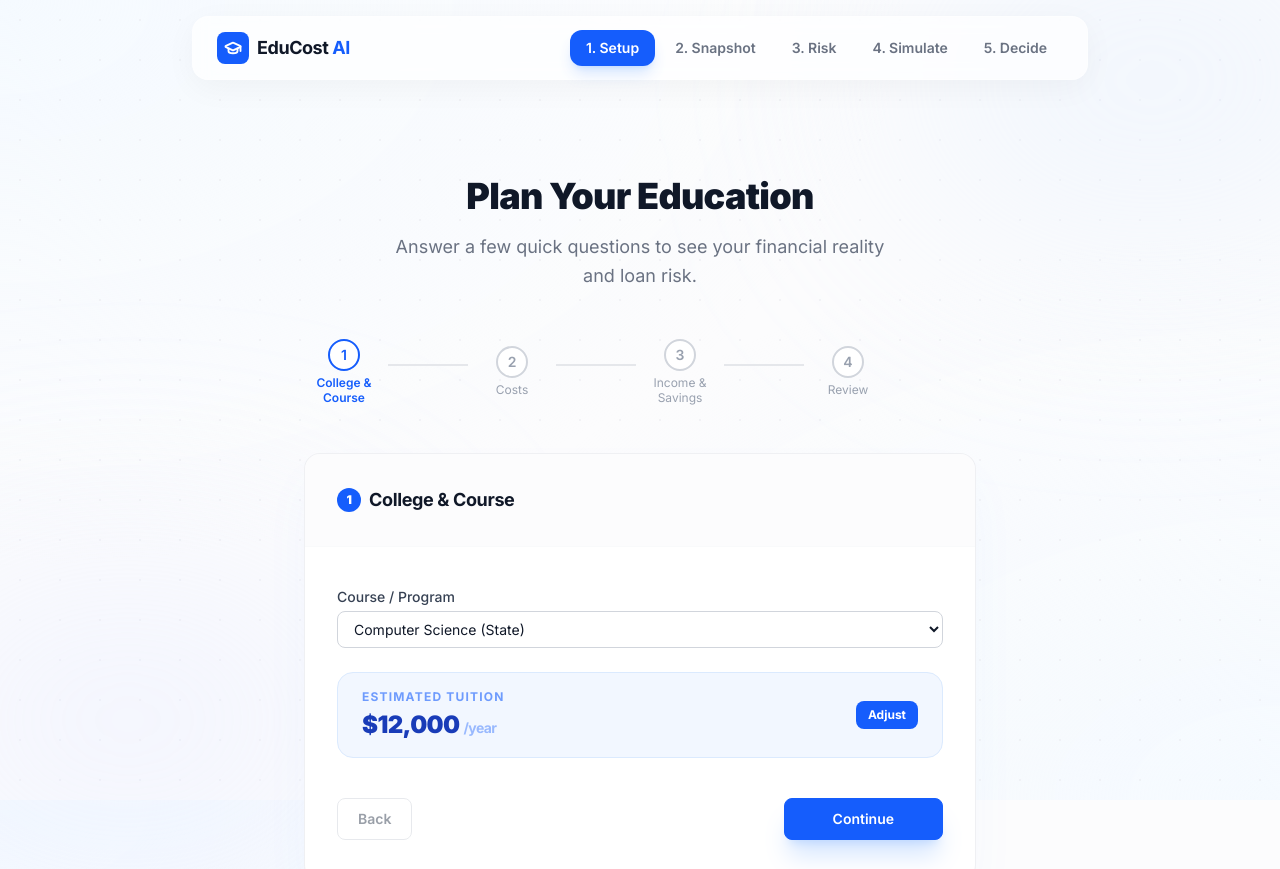
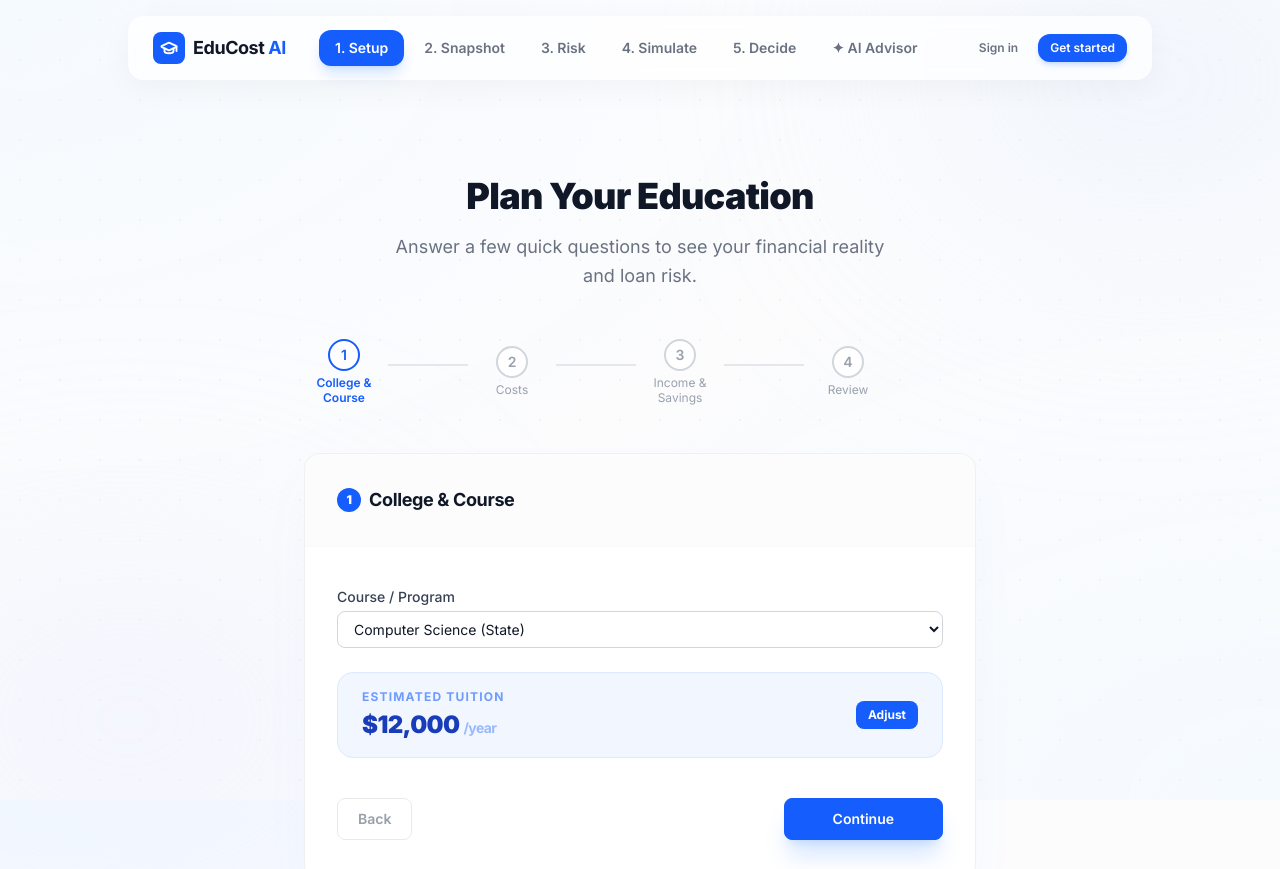
Before and after one commit to Cheezu-hub/-EduCost-AI, a Next.js app: page / in a window 1280 px wide. Shown: the top 869 px of the page. Built offline with nearby package versions, Linux system fonts and the light colour scheme.

Commit message:
feat: update Navbar with authentication links

```diff
--- a/src/components/layout/Navbar.tsx
+++ b/src/components/layout/Navbar.tsx
@@ -1,9 +1,10 @@
 "use client";
 
 import Link from "next/link";
-import { usePathname } from "next/navigation";
+import { usePathname, useRouter } from "next/navigation";
 import { cn } from "@/lib/utils";
-import { GraduationCap } from "lucide-react";
+import { GraduationCap, LogOut, User } from "lucide-react";
+import { useAuthStore } from "@/store/useAuthStore";
 
 const NAV_ITEMS = [
   { href: "/",           label: "1. Setup" },
@@ -11,13 +12,22 @@ const NAV_ITEMS = [
   { href: "/risk",       label: "3. Risk" },
   { href: "/simulation", label: "4. Simulate" },
   { href: "/decision",   label: "5. Decide" },
+  { href: "/ai",         label: "✦ AI Advisor" },
 ];
 
 export function Navbar() {
   const pathname = usePathname();
+  const router = useRouter();
+  const { user, logout } = useAuthStore();
+
+  const handleLogout = () => {
+    logout();
+    router.push("/login");
+  };
+
   return (
     <header className="sticky top-0 z-50 w-full px-6 py-4 pointer-events-none">
-      <nav className="max-w-4xl mx-auto pointer-events-auto">
+      <nav className="max-w-5xl mx-auto pointer-events-auto">
         <div className="glass border border-white/40 shadow-[0_8px_32px_rgba(0,0,0,0.04)] rounded-2xl px-6 h-16 flex items-center justify-between">
           <Link href="/" className="flex items-center gap-2 group">
             <div className="w-8 h-8 bg-blue-600 rounded-lg flex items-center justify-center text-white transition-transform group-hover:scale-110 duration-300">
@@ -44,6 +54,43 @@ export function Navbar() {
               </Link>
             ))}
           </div>
+
+          {/* Auth Controls */}
+          <div className="flex items-center gap-2">
+            {user ? (
+              <div className="flex items-center gap-2">
+                <div className="hidden sm:flex items-center gap-2 px-3 py-1.5 bg-gray-50 rounded-xl">
+                  <User size={14} className="text-blue-600" />
+                  <span className="text-xs font-semibold text-gray-700 max-w-[100px] truncate">
+                    {user.name}
+                  </span>
+                </div>
+                <button
+                  onClick={handleLogout}
+                  title="Sign out"
+                  className="flex items-center gap-1.5 px-3 py-1.5 rounded-xl text-xs font-semibold text-gray-500 hover:text-rose-600 hover:bg-rose-50 transition-all duration-200"
+                >
+                  <LogOut size={14} />
+                  <span className="hidden sm:inline">Sign out</span>
+                </button>
+              </div>
+            ) : (
+              <div className="flex items-center gap-2">
+                <Link
+                  href="/login"
+                  className="px-3 py-1.5 rounded-xl text-xs font-semibold text-gray-500 hover:text-gray-900 hover:bg-gray-50/80 transition-all duration-200"
+                >
+                  Sign in
+                </Link>
+                <Link
+                  href="/register"
+                  className="px-3 py-1.5 rounded-xl text-xs font-semibold bg-blue-600 text-white hover:bg-blue-700 shadow-md shadow-blue-500/20 transition-all duration-200"
+                >
+                  Get started
+                </Link>
+              </div>
+            )}
+          </div>
         </div>
       </nav>
     </header>
```
